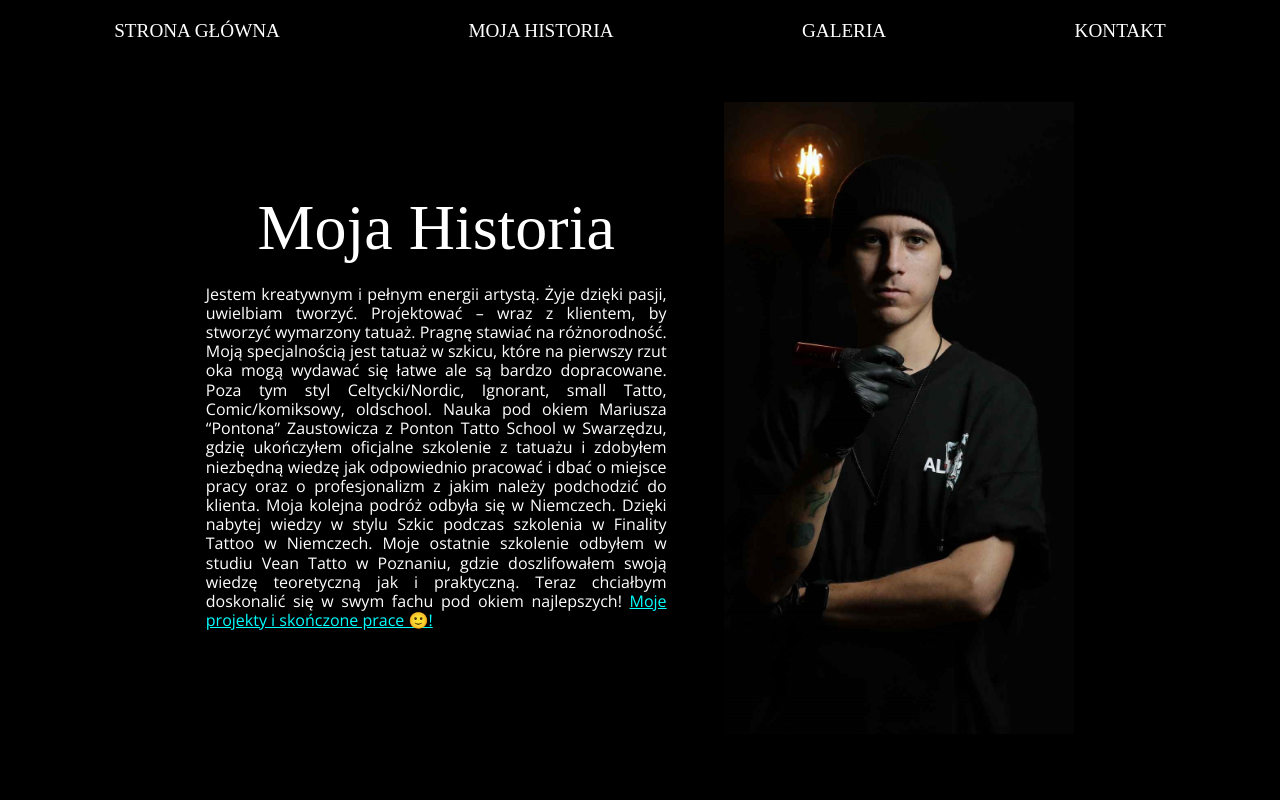
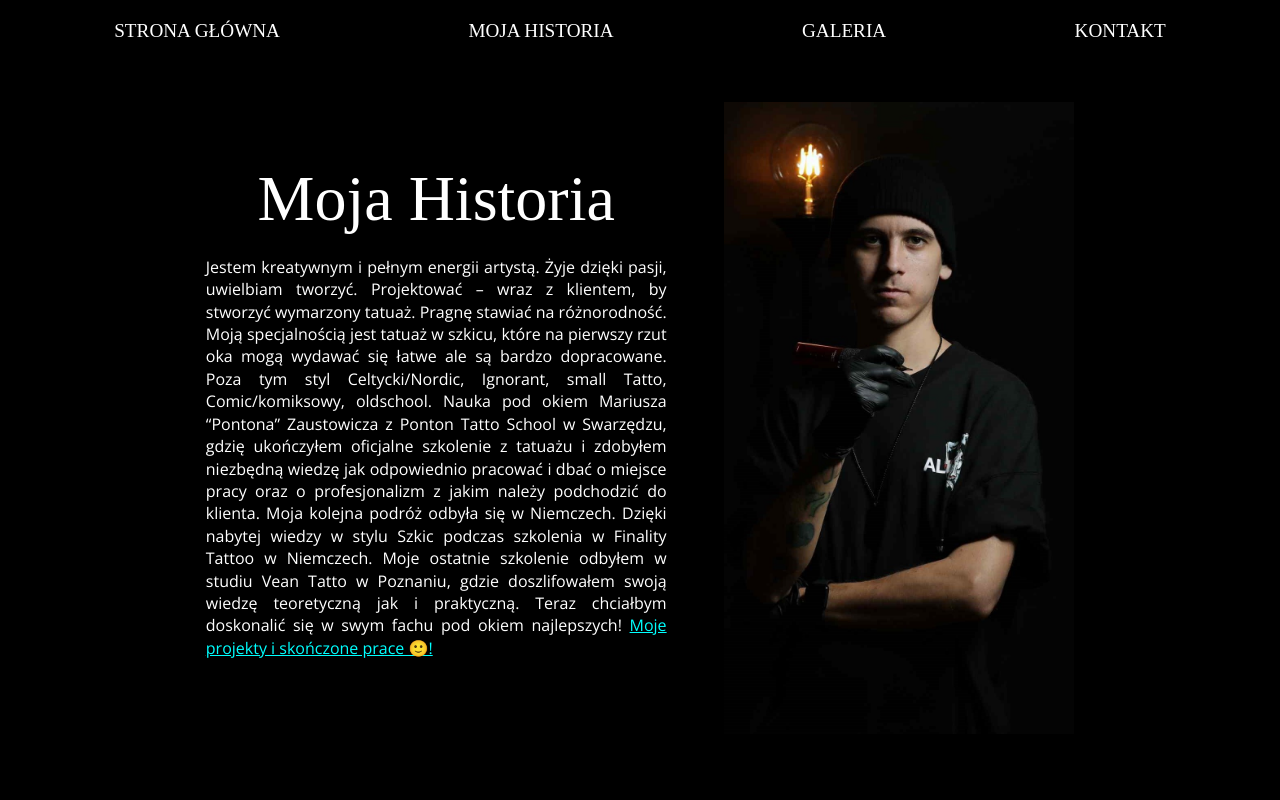
Before and after one commit to Xelo04/Tattoo-Portfolio-Scott, a React (Vite) app: page /my-history in a window 1280 px wide. Shown: the top 800 px of the page. Built offline with nearby package versions, Linux system fonts and the light colour scheme; a web font is replaced by a local one.

Commit message:
Small changes and Google site verification

```diff
--- a/index.html
+++ b/index.html
@@ -3,6 +3,10 @@
   <head>
     <meta charset="UTF-8" />
     <meta name="viewport" content="width=device-width, initial-scale=1.0" />
+    <meta
+      name="google-site-verification"
+      content="O4co-T1xdan_M2W7vAQ6Fx8ynlN1FiEgmwYrmYExwNU"
+    />
     <link
       href="https://fonts.googleapis.com/icon?family=Material+Icons"
       rel="stylesheet"
--- a/src/components/footer/Footer.tsx
+++ b/src/components/footer/Footer.tsx
@@ -23,7 +23,7 @@ const Footer = () => {
               <span>STRONA GŁÓWNA</span>
             </li>
           </Link>
-          <Link to="/about">
+          <Link to="/my-history">
             <li>
               <span>MOJA HISTORIA</span>
             </li>
--- a/src/pages/my-history/myHistory.scss
+++ b/src/pages/my-history/myHistory.scss
@@ -18,7 +18,7 @@
     }
     p {
       font-size: 1em;
-      line-height: 1.2em;
+      line-height: 1.4em;
     }
     a {
       color: aqua;
```
